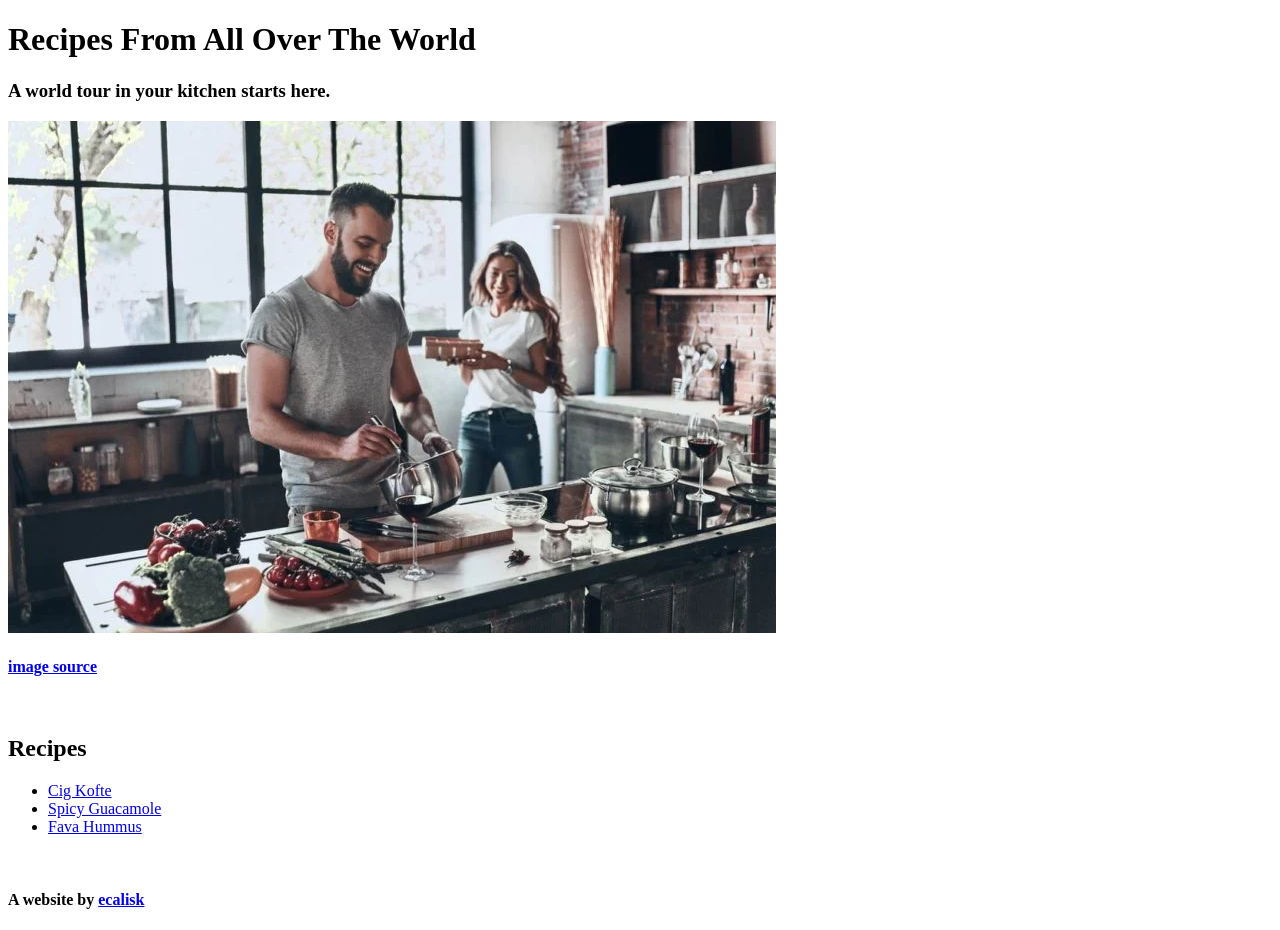
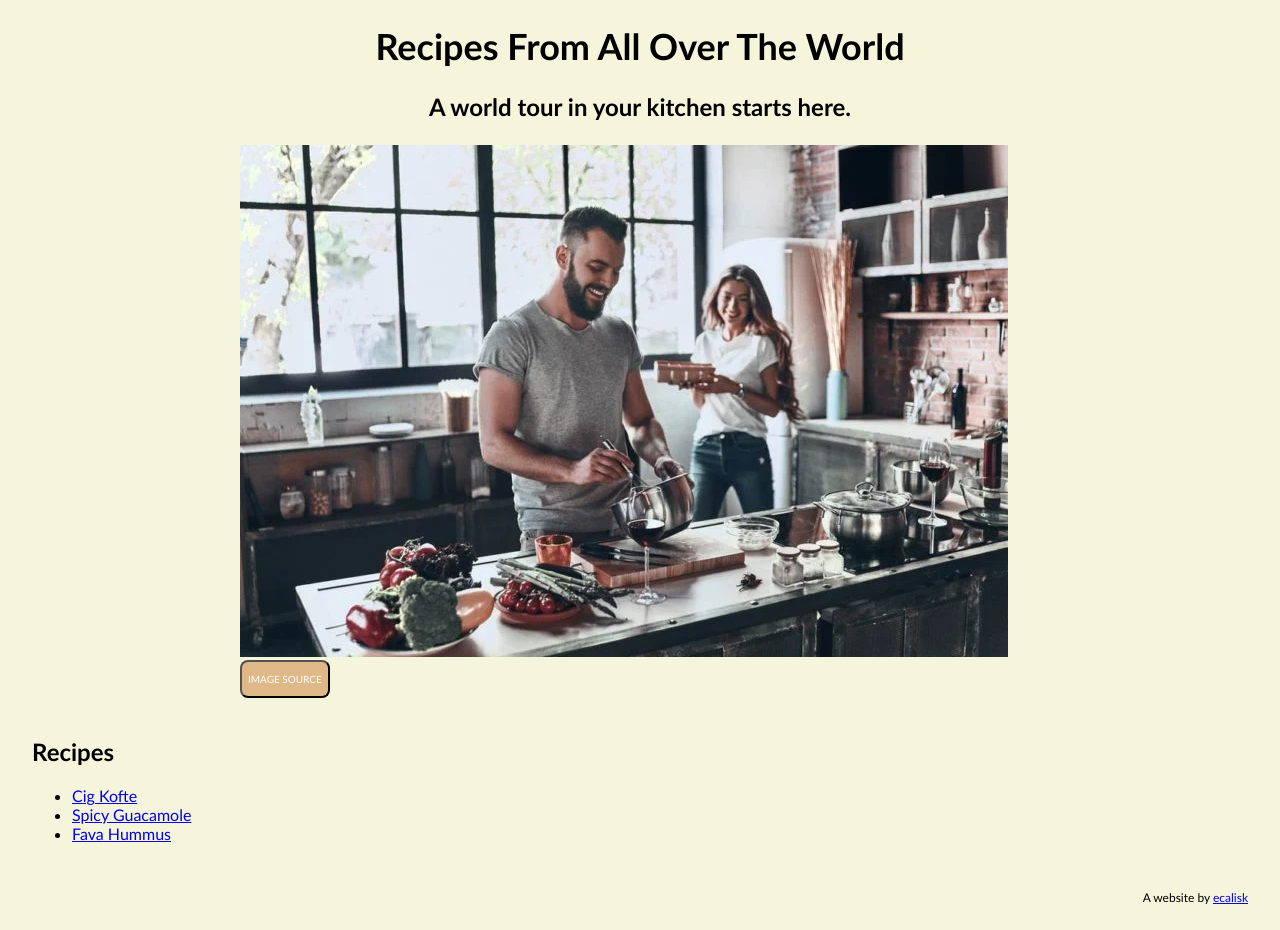
Before and after one commit to ecalisk/odin-recipes, a plain HTML site: page index.html in a window 1280 px wide. Drawn offline with Linux system fonts and the light colour scheme.

Commit message:
Add basic style to the main page

```diff
--- a/index.html
+++ b/index.html
@@ -7,28 +7,47 @@
     <title></title>
     <meta name="description" content="" />
     <meta name="viewport" content="width=device-width, initial-scale=1" />
-    <link rel="stylesheet" href="" />
+    <link rel="stylesheet" href="style.css" />
   </head>
   <body>
+    <!-- Title and motto division -->
+    <div class="title">
       <h1>Recipes From All Over The World</h1>
       <h3>A world tour in your kitchen starts here.</h3>
+    </div>
+
+    <!-- Image division -->
+    <div class="image">
       <img
         src="../images/home-page.png"
         alt="Happy couple working together in home kitchen"
       />
-    <a
-      href="https://www.petrossian.com/blog/recipes/a-world-tour-in-your-kitchen/"
+      <form
+        action="https://www.petrossian.com/blog/recipes/a-world-tour-in-your-kitchen/"
+        method="get"
         target="_blank"
-      ><h4>image source</h4></a
       >
+        <button class="source"><p>IMAGE SOURCE</p></button>
+      </form>
+    </div>
     <br />
+
+    <!-- Recipes list division -->
+    <div class="recipes">
       <h2>Recipes</h2>
       <ul>
         <li><a href="./recipes/cig-kofte.html">Cig Kofte</a></li>
         <li><a href="./recipes/spicy-guacamole.html">Spicy Guacamole</a></li>
         <li><a href="./recipes/fava-hummus.html">Fava Hummus</a></li>
       </ul>
+    </div>
     <br />
-    <h4>A website by <a href="https://github.com/ecalisk" target="_blank">ecalisk</a><h4>
+
+    <!-- Credit -->
+    <p id="credit">
+      A website by
+      <a href="https://github.com/ecalisk" target="_blank">ecalisk</a>
+    </p>
+    <p></p>
   </body>
 </html>
--- /dev/null
+++ b/style.css
@@ -0,0 +1,61 @@
+body {
+  background-color: beige;
+}
+
+* {
+  font-family: "Trebuchet MS", "Lucida Sans Unicode", "Lucida Grande",
+    "Lucida Sans", Arial, sans-serif;
+}
+
+/* Style title and motto */
+.title {
+  font-family: "Trebuchet MS", "Lucida Sans Unicode", "Lucida Grande",
+    "Lucida Sans", Arial, sans-serif;
+  text-align: center;
+}
+
+.title h1 {
+  font-size: 36px;
+}
+
+.title h3 {
+  font-size: 24px;
+}
+
+/* Style the image division */
+.image {
+  height: auto;
+  width: 800px;
+  display: block;
+  margin-right: auto;
+  margin-left: auto;
+}
+.source {
+  font-size: 10px;
+  border-radius: 8px;
+  background-color: burlywood;
+  color: white;
+}
+
+/* Style recipes division */
+.recipes {
+  margin-left: 24px;
+}
+
+.recipes h2 {
+  font-size: 24px;
+  font-weight: 700;
+}
+
+.recipes li {
+  font-size: 16px;
+  font-weight: 200;
+}
+
+/* Credit */
+#credit {
+  font-size: 12px;
+  font-weight: 100;
+  text-align: right;
+  margin-right: 24px;
+}
```
Also changed, not shown: 1 other file. Lines whose indentation alone changed are shown as unchanged.
